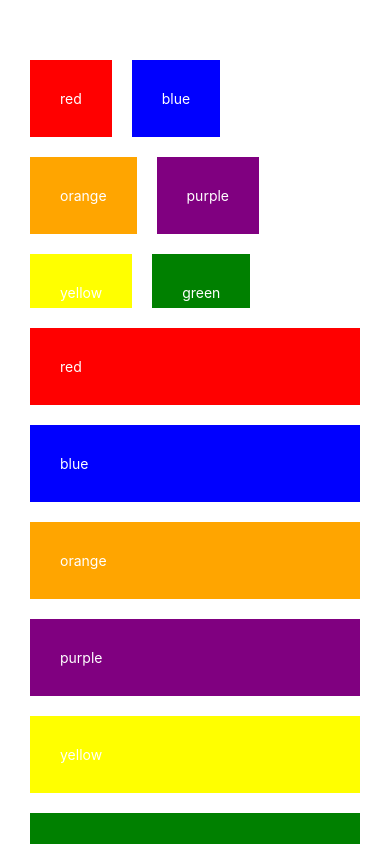
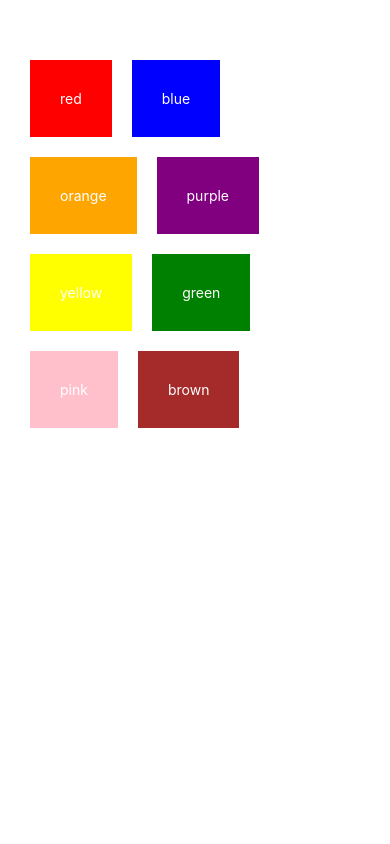
Before and after one commit to VertikaJain/react-native-basics, a React Native app: screen / in a window 390 px wide. Built offline with nearby package versions, Linux system fonts and the light colour scheme.

Commit message:
TouchableOpacity Component

```diff
--- a/App.js
+++ b/App.js
@@ -1,5 +1,5 @@
 import React, { useState } from 'react';
-import { StyleSheet, Text, View, ScrollView, FlatList } from 'react-native';
+import { StyleSheet, Text, View, ScrollView, FlatList, Touchable, TouchableOpacity } from 'react-native';
 
 const colors = [
   { name: 'red', id: '1' },
@@ -14,22 +14,22 @@ const colors = [
 
 export default function App() {
 
+  const pressHandler = (id) => {
+    console.log(id);
+  }
+
   return (
     <View style={styles.container}>
-      {<FlatList
+      <FlatList
         numColumns={2}
         keyExtractor={item => item.id}
         data={colors}
         renderItem={({ item }) => ( // has to be named as "item"
-          <Text style={colorStyles(item.name)}>{item.name}</Text>
+          <TouchableOpacity onPress={() => pressHandler(item.id)}>
+            <Text style={colorStyles(item.name)}>{item.name}</Text>
+          </TouchableOpacity>
         )}
-      />}
-
-      <ScrollView>
-        {colors.map(color =>
-          <Text key={color.id} style={colorStyles(color.name)}>{color.name}</Text>
-        )}
-      </ScrollView>
+      />
     </View>
   );
 }
```
